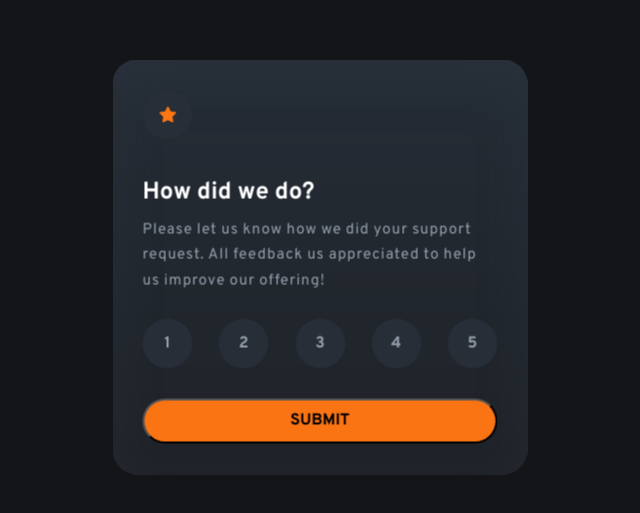
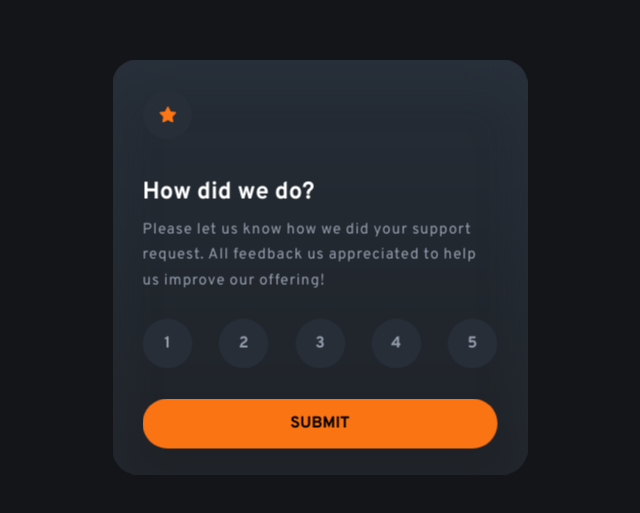
Before and after one commit to Aabdalah/Interactive-rating-component, a plain HTML site: page index.html in a window 1280 px wide. Shown: the part 133-646 px from the top of the page, without its empty margins (320-960 px from the left). Drawn offline with Linux system fonts and the light colour scheme.

Commit message:
Update styles.css fixed problem with submit button border

```diff
--- a/styles.css
+++ b/styles.css
@@ -72,12 +72,13 @@ body{
 }
 .card input{
     width: 100%;
-    height: 45px;
+    height: 50px;
     border-radius: 25px;
     background-color: hsl(25, 97%, 53%);
     font-weight: bold;
     transition: background-color 0.3s;
     cursor: pointer;
+    border-color: transparent;
 }
 .card input:hover{
     background-color: white;
```
